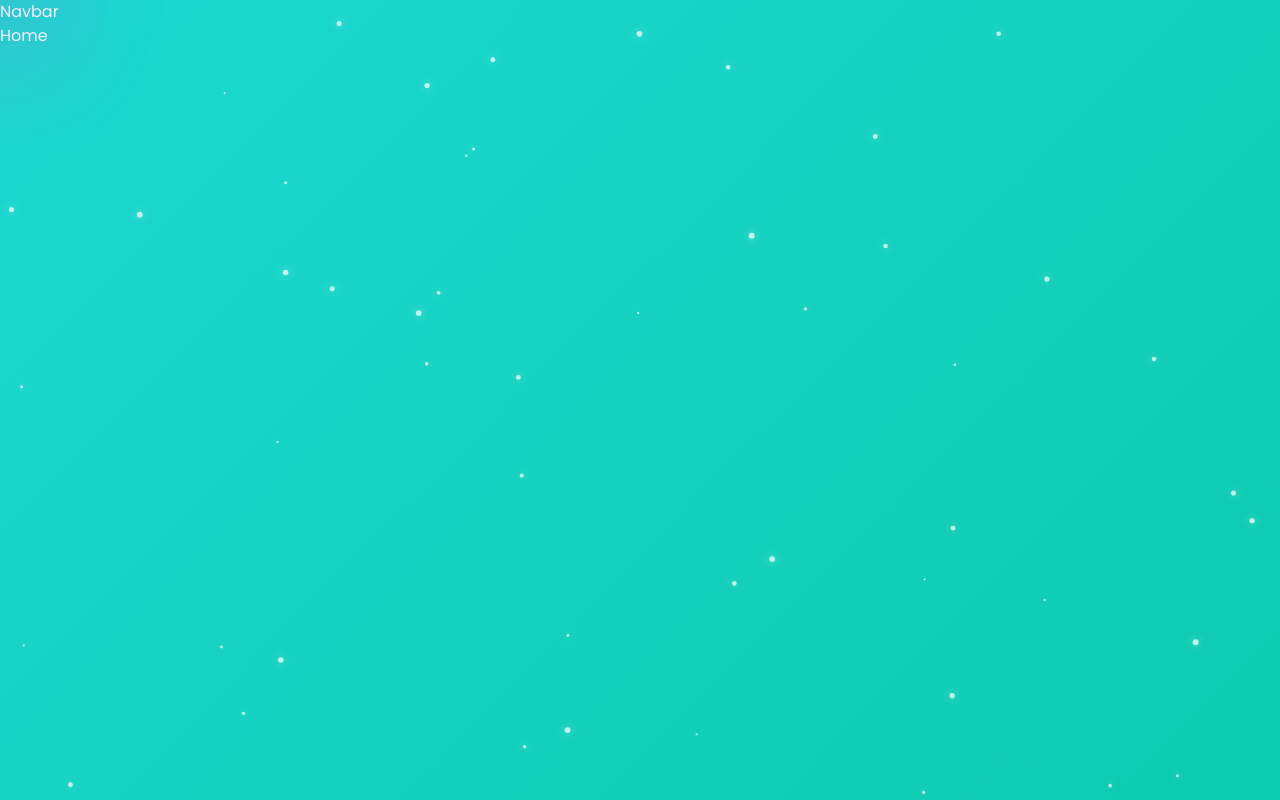
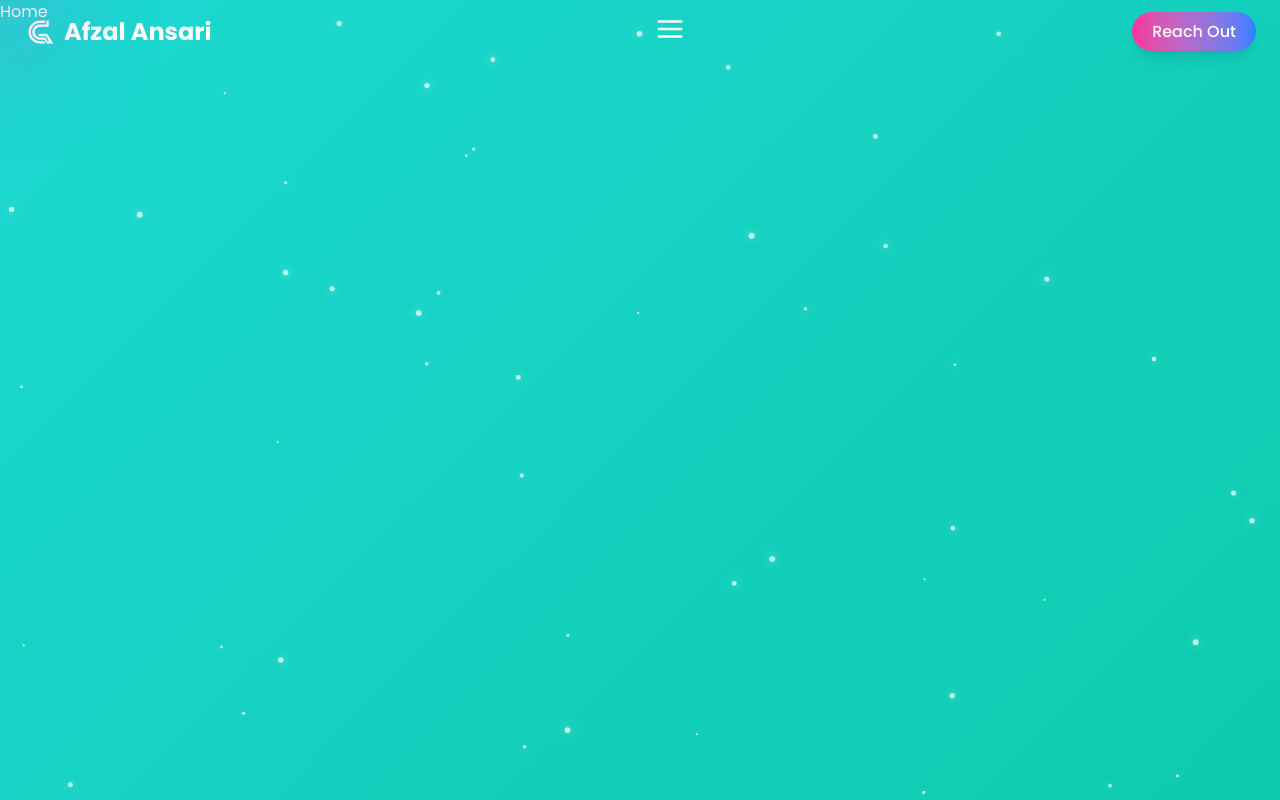
Before and after one commit to theafzalansari/afzal.dev, a React (Vite) app: page / in a window 1280 px wide. Shown: the top 800 px of the page. Built offline with nearby package versions, Linux system fonts and the light colour scheme.

Commit message:
Feat: Overlay Menu

```diff
--- a/index.html
+++ b/index.html
@@ -8,7 +8,7 @@
 
     <meta charset="UTF-8" />
     <meta name="viewport" content="width=device-width, initial-scale=1.0" />
-    <title>Afzal Ansari</title>
+    <title>Afzal Ansari | Dev Portfolio</title>
   </head>
   <body>
     <div id="root"></div>
--- a/src/components/Navbar.jsx
+++ b/src/components/Navbar.jsx
@@ -1,8 +1,41 @@
-import React from 'react'
+import OverlayMenu from "./OverlayMenu.jsx";
+import {useState} from "react";
+import Logo from "../assets/Logo.png"
+import { FiMenu } from "react-icons/fi";
 
-const Navbar = () => {
+export default function Navbar() {
+    const [menuOpen, setMenuOpen] = useState(false);
+    const [visible, setVisible] = useState(true);
+
     return (
-        <div>Navbar</div>
+        <>
+        <nav className={`fixed top-0 left-0 w-full flex items-center justify-between px-6 py-4 z-50 transition-transform duration-300 ${visible ? "translate-y-0" : "-translate-y-full"}`}>
+
+            <div className="flex items-center space-x-2">
+                <img src={Logo} alt="logo" className="w-8 h-8 "/>
+                <div className="text-2xl font-bold text-white sm:block">Afzal Ansari</div>
+
+            </div>
+            <div className="block lg:absolute lg:left-1/2 lg:transform lg:translate-x-1/2">
+            <button onClick={() => setMenuOpen(true)}
+            className="text-white text-3xl focus:outline-none" aria-label="open Menu"
+            >
+                <FiMenu />
+            </button>
+            </div>
+
+            <div className="hidden lg:block">
+                <a href="#contact"
+                className="bg-gradient-to-r from-pink-500 to-blue-500 text-white px-5 py-2 rounded-full font-medium shadow-lg hover:opacity-90 transition-opacity duration-100"
+                >
+                    Reach Out
+                </a>
+            </div>
+
+        </nav>
+
+
+        <OverlayMenu isOpen = {menuOpen} onClose = {() => setMenuOpen(false)} />
+        </>
     )
 }
-export default Navbar
--- a/src/components/OverlayMenu.jsx
+++ b/src/components/OverlayMenu.jsx
@@ -1,8 +1,56 @@
-import React from 'react'
+import { motion,AnimatePresence} from "framer-motion";
+import { FiX } from "react-icons/fi";
 
-const OverlayMenu = () => {
+export default function OverlayMenu ({isOpen, onClose}) {
+    const isMobile = typeof window !== "undefined" && window.innerWidth < 1024;
+    const origin = isMobile ? "95% 8%" : "50% 8%";
+
     return (
-        <div>OverlayMenu</div>
+        <AnimatePresence>
+            { isOpen && (
+                <motion.div className="fixed inset-0 flex items-center justify-center z-50"
+                initial={{clipPath: `circle(0% at ${origin})`}}
+                animate={{clipPath: `circle(150% at ${origin})`}}
+                exit={{clipPath: `circle(0% at ${origin})`}}
+                transition={{duration: 0.7, ease:[0.4, 0, 0.2, 1]}}
+                style={{backgroundColor: "rgba(0,0,0,.95"}}
+                >
+
+                <button onClick={onClose}
+                className="absolute top-6 right-6 text-white text-3xl" aria-label="Close Menu"
+                >
+                <FiX/>
+                </button>
+                    <ul className="space-y-6 text-center">
+                        {[
+                            "Home",
+                            "About",
+                            "Skills",
+                            "Projects",
+                            "Journey",
+                            "Certificates & Achievements",
+                            "Contact",
+                        ] .map((item, index) => (
+                            <motion.li key={item}
+                            initial={{ opacity: 0, y:20}} animate={{ opacity: 1, y: 0 }} transition={{ delay: 0.3 + index *0.1 }}
+                            >
+                                <a href={`#${item.toLowerCase()}`}
+                                onClick={onClose}
+                                   className="text-4xl text-white font-semibold hover:text-pink-400 transition-colors duration-300"
+                                >
+                                    {item}
+                                </a>
+                            </motion.li>
+                        ))
+
+                        }
+                    </ul>
+
+                </motion.div>
+            )}
+
+        </AnimatePresence>
+
+
     )
 }
-export default OverlayMenu
```
